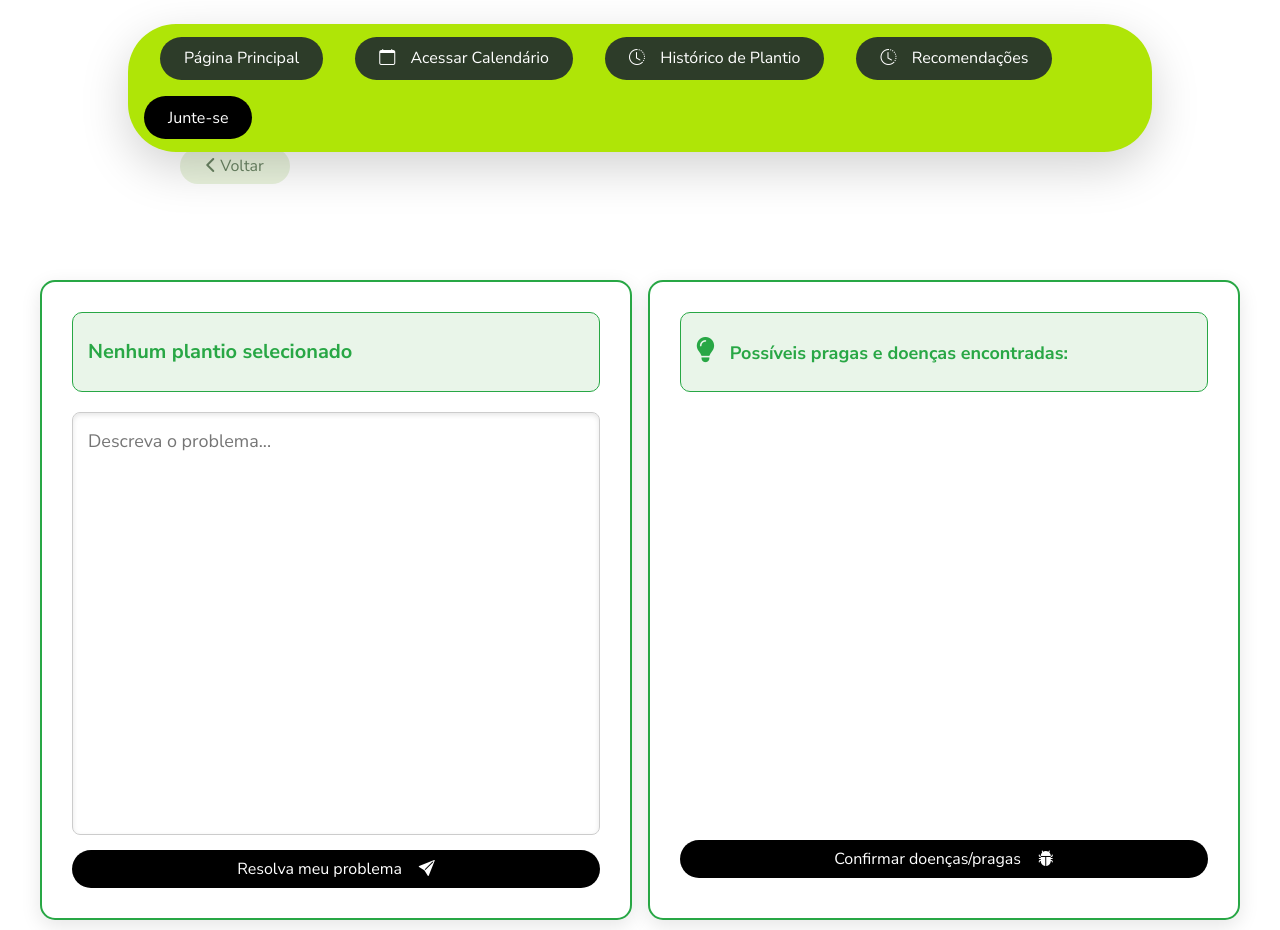
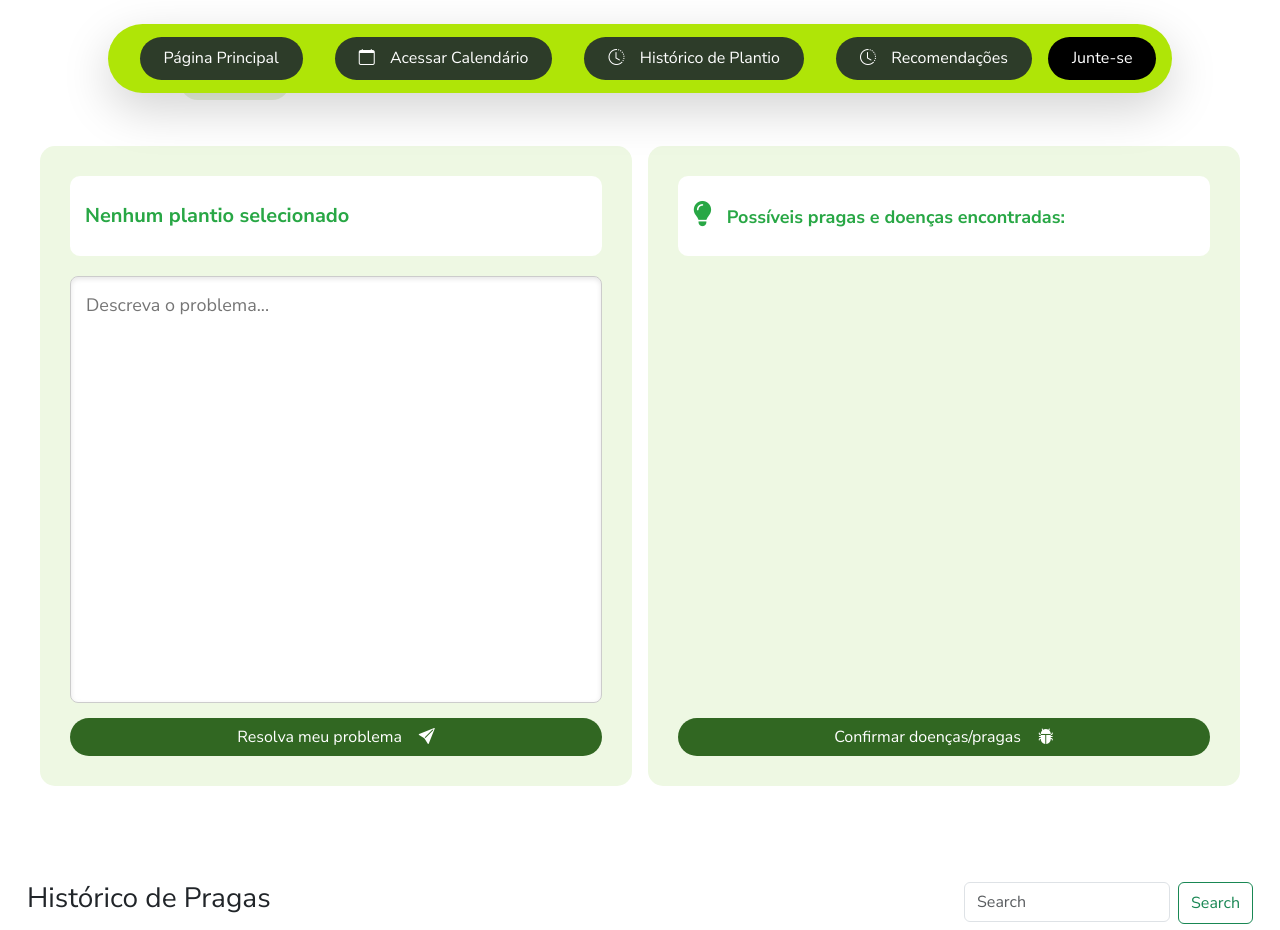
Before and after one commit to Carlosesposito22/Plantae2, a Django app: page /detalhes_problema/ in a window 1280 px wide. Shown: the top 930 px of the page. Run offline with Django 4.2, Linux system fonts and the light colour scheme; data that the repository does not hold is empty; parts of the project's set-up code (start-up, migrations or seed data) failed here and were passed over; some libraries are stand-ins or nearby versions.

Commit message:
mais coisa

```diff
--- a/templates/navbar.html
+++ b/templates/navbar.html
@@ -37,7 +37,7 @@
 
     .navbar {
         background-color: rgb(175, 229, 7);
-        width: 80%;
+        width: fit-content;
         display: flex;
         flex-direction: row;
         align-items: center;
--- a/templates/site_cc/detalhes_problema.html
+++ b/templates/site_cc/detalhes_problema.html
@@ -23,25 +23,14 @@
 
     .problem-form,
     .resultado-container {
-        background-color: #ffffff;
-        /* Cor de fundo */
-        border: 2px solid #28a745;
-        /* Borda verde */
+        background-color: #EEF8E3;
         border-radius: 15px;
-        /* Cantos arredondados */
         padding: 30px;
-        /* Espaçamento interno */
-        box-shadow: 0 6px 20px rgba(0, 0, 0, 0.1);
-        /* Sombra suave */
         display: flex;
         flex-direction: column;
-        /* Permite o alinhamento vertical */
         flex: 1;
-        /* Faz as duas áreas ocuparem a mesma altura */
         height: 640px;
-        /* Altura fixa para o contêiner */
         overflow: hidden;
-        /* Esconde qualquer conteúdo que ultrapasse a altura */
     }
 
     .form-textarea {
@@ -82,10 +71,8 @@
     }
 
     .plantio-info {
-        background-color: #e9f5e9;
-        /* Fundo leve para destacar */
-        border: 1px solid #28a745;
-        /* Borda verde */
+        background-color: #ffffff;
+
         border-radius: 10px;
         /* Cantos arredondados */
         padding: 15px;
@@ -294,7 +281,7 @@
     }
 
     .resolva-btn{
-        background-color: black !important;
+        background-color: #316722 !important;
         color: white !important;
         border-radius: 20px !important;
     }
@@ -306,8 +293,9 @@
     #confirmarDoencasPragas{
         width: 100%;
         color: white;
-        background-color: black;
+        background-color: #316722;
         border-radius: 20px;
+        margin-bottom: 0 !important;
     }
 
     .hold-header-search{
@@ -329,17 +317,26 @@
         color: #6A8463 !important;
         border: none !important;
     }
+
+    .botaosalvarpragas{
+        background-color: #316722 !important;
+        border-radius: 30px !important;
+        width: 40% !important;
+        color: white !important;
+        margin-top: 20px;
+        margin-left: 270px;
+    }
 </style>
 {% endblock extracss %}
 
 {% block content %}
-<div style="margin: 100px 0 40px 180px;">
+<div style="margin: 100px 0 40px 180px; margin-top: 1rem;">
     <a href="{% url 'site_cc:praga' %}" class="btn rounded-5 voltar" style="width: 110px;">
         <i class="fa-solid fa-chevron-left"></i> Voltar
     </a>
 </div>
 <div class="container-flex">
-    <div class="fieldsholder">
+    <div class="fieldsholder" style="margin-top: -50px;">
         <form id="detalheProblemaForm" class="problem-form" method="post"
             data-problema-id="{{ problema.id|default:'' }}">
             {% csrf_token %}
@@ -380,14 +377,14 @@
 </div>
 
 <div id="modalDoencasPragas" class="modal">
-    <div class="modal-content">
+    <div class="modal-content" style="border-radius: 1.5rem !important;">
         <span class="close" onclick="document.getElementById('modalDoencasPragas').style.display='none'">&times;</span>
-        <h3>Confirmar doenças e pragas</h3>
+        <h3 style="color: #316722;">Confirmar doenças e pragas</h3>
         <form id="modalForm">
             <div id="conteudoDoencasPragas">
                 <!-- As opções serão adicionadas dinamicamente -->
             </div>
-            <button type="button" id="salvarSelecoes" class="btn btn-submit">
+            <button type="button" id="salvarSelecoes" class="btn btn-submit botaosalvarpragas">
                 Salvar Seleções
             </button>
         </form>
```
